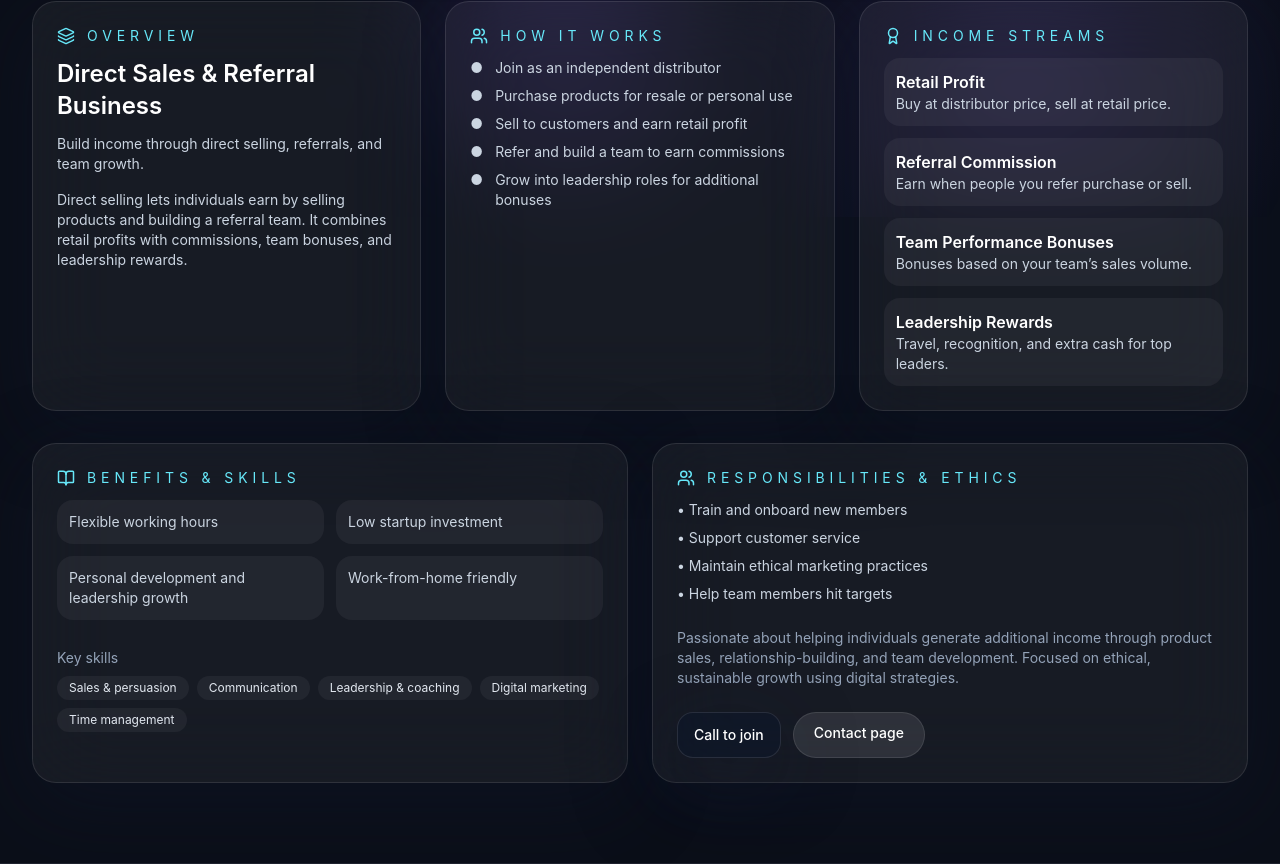
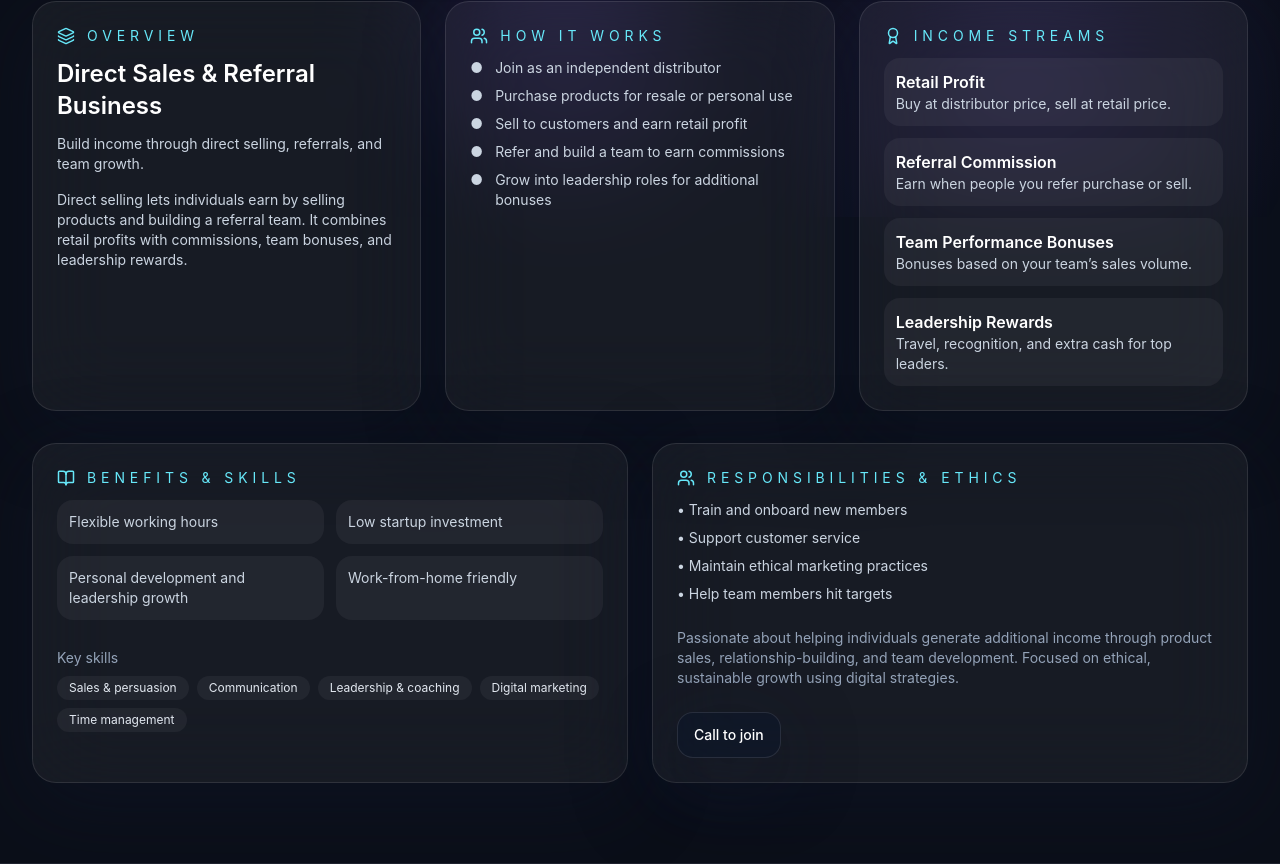
Before and after one commit to rahulbagda12/workhome, a React (Vite) app in the folder client/: page / in a window 1280 px wide. Shown: the part 583-1447 px from the top of the page. Built offline with nearby package versions, Linux system fonts and the light colour scheme; the HTML template or start-up script is replaced by a standard one.

Commit message:
Update Home.jsx

```diff
--- a/client/src/pages/Home.jsx
+++ b/client/src/pages/Home.jsx
@@ -96,7 +96,7 @@ export default function Home() {
           <div className="mt-6 text-sm text-slate-400">{networkMarketing.portfolioDescription}</div>
           <div className="mt-6 flex gap-3">
             <a href={`tel:${campaignData.contactPhone.replace(/\s+/g, '')}`} className="neo-button">Call to join</a>
-            <a href="/contact" className="glass-button">Contact page</a>
+            {/* <a href="/contact" className="glass-button">Contact page</a> */}
           </div>
         </div>
       </section>
```
